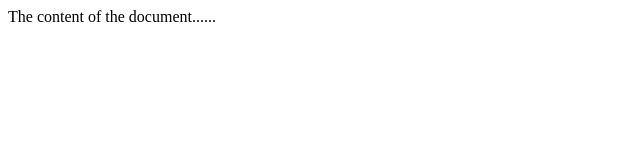
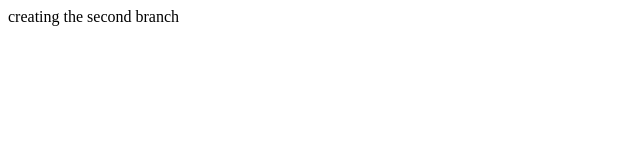
Before and after one commit to toddsutherland101/testing, a plain HTML site: page index.html in a window 1280 px wide. Shown: the full height of the page, 0-640 px from the left. Drawn offline with Linux system fonts and the light colour scheme.

Commit message:
created second branch with and edit

```diff
--- a/index.html
+++ b/index.html
@@ -5,7 +5,7 @@
 </head>
 
 <body>
-The content of the document......
+creating the second branch
 </body>
 
 </html>
```
